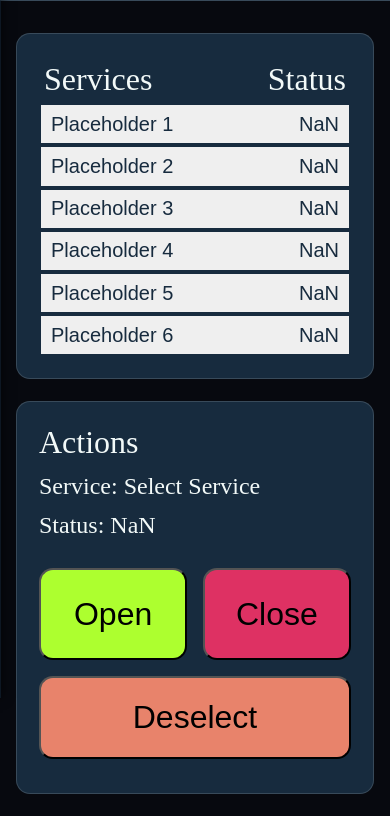
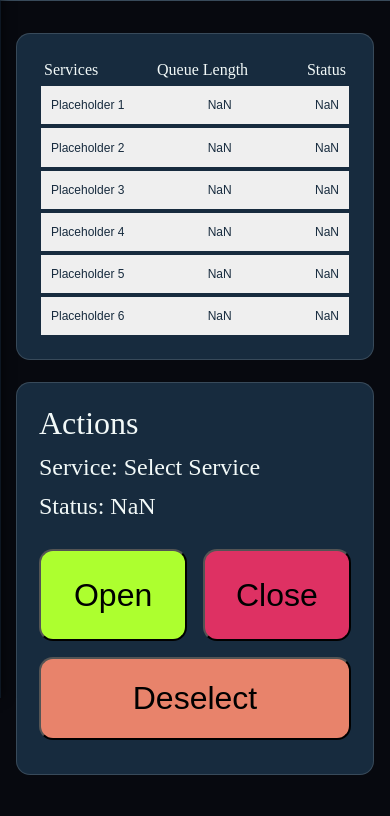
Before and after one commit to Antiquely3031/COSC4353_SoftwareDesignGroup1_Summer2026, a plain HTML site: page AdminUI/HTML/AdminDash.html in a window 390 px wide. Shown: the part 146-962 px from the top of the page. Drawn offline with Linux system fonts and the light colour scheme.

Commit message:
Quick update/added of the queue length column -- completely forgot about it/so focus on the other two ascpets; yeah, misaligned naturally due to word length; very minor issue due to simple layout. Perhaps fix it and the solve the longer service issue later down the line.

```diff
--- a/AdminUI/CSS/AdminDash.css
+++ b/AdminUI/CSS/AdminDash.css
@@ -55,6 +55,13 @@
     color: var(--field);
     font-size: 1.25rem;
     text-align: left;
+}
+
+@media (max-width: 610px)
+{
+  .SLB-Title {  font-size: 1rem;  }
+
+  .scroll-list-box button {  font-size: 0.75rem;  }
 }
 
 /* Status Selection Section */
--- a/AdminUI/HTML/AdminDash.html
+++ b/AdminUI/HTML/AdminDash.html
@@ -46,7 +46,7 @@
         <div class="decor-bar"></div>
 
         <section class="container" id="service-list">
-            <span class="SLB-Title"><p>Services</p><p>Status</p></span>
+            <span class="SLB-Title"><p>Services</p><p>Queue Length</p><p>Status</p></span>
             <div class="scroll-list-box"><ul></ul></div>
         </section>
 
--- a/AdminUI/JavaScript/AdminDash.js
+++ b/AdminUI/JavaScript/AdminDash.js
@@ -12,6 +12,8 @@
         // Variables
         const Index_li = document.createElement('li');
         const Name = `Placeholder ${index}`;
+        const Queue_Length_Count = "NaN";
+        const Status = "NaN";
 
         // Shorthands
         const Button_Class = `button-feedback`;
@@ -23,7 +25,7 @@
         ];
 
         // Assembly
-        Index_li.innerHTML = `${Button_Parts[0]}<p>${Name}</p><p>NaN</p>${Button_Parts[1]}`;
+        Index_li.innerHTML = `${Button_Parts[0]}<p>${Name}</p><p>${Queue_Length_Count}</p><p>${Status}</p>${Button_Parts[1]}`;
         Service_List.appendChild(Index_li);
     }
 
@@ -68,7 +70,7 @@ function Service_Status_Change(Action_Button)
 
     // Modifications
     const Listed_Service = document.getElementById(`Button-Service-${Service_Name}`);
-    const LS_Status = Listed_Service.querySelector('p:nth-child(2)');
+    const LS_Status = Listed_Service.querySelector('p:nth-child(3)');
 
     LS_Status.textContent = Service_Status;
     SCB_Status.textContent = Service_Status;
```
